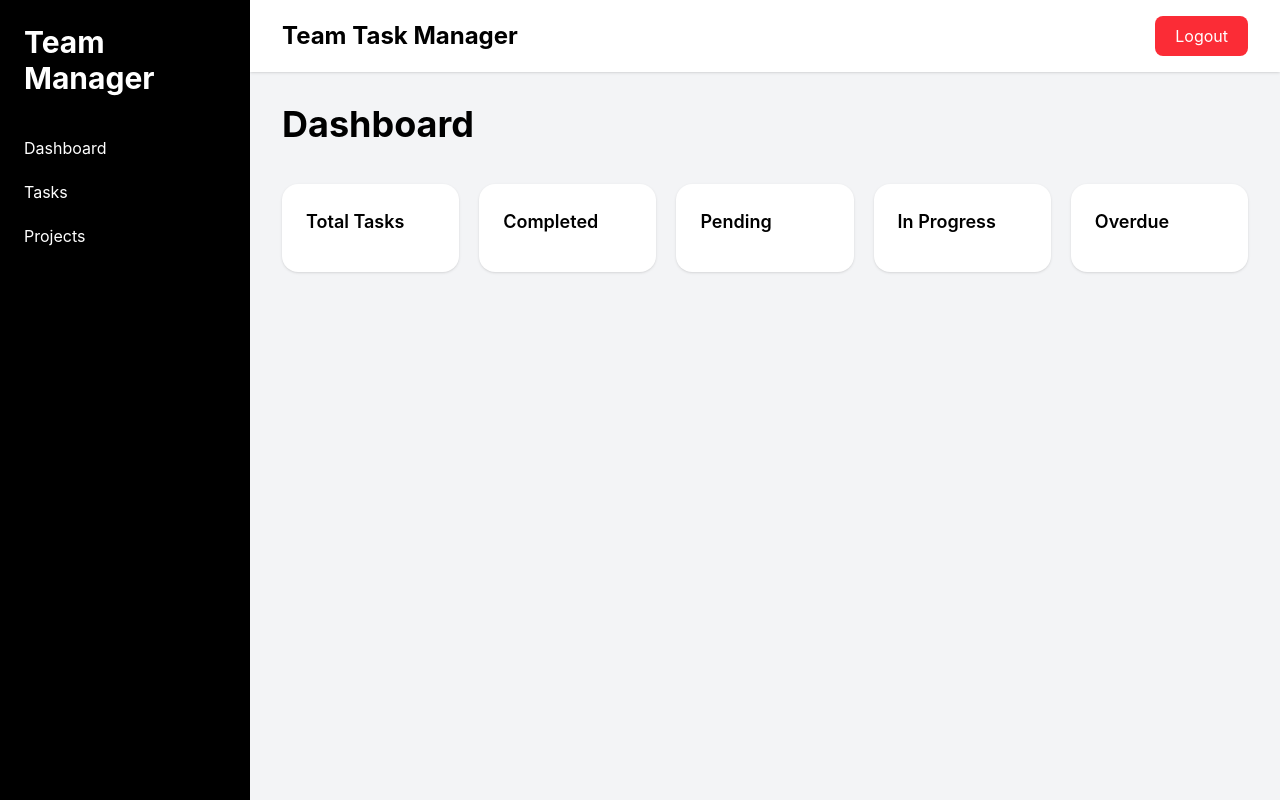
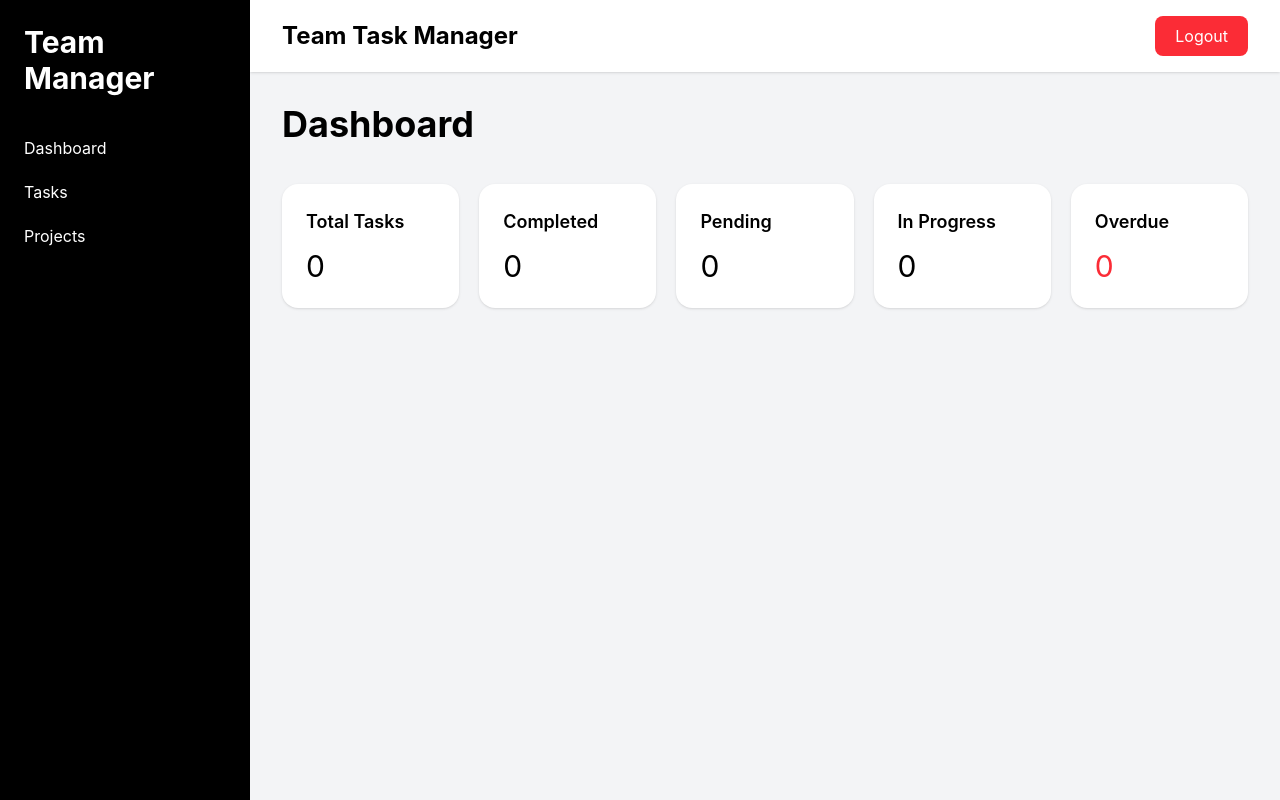
Before and after one commit to uditkumar08/TeamTaskManager, a React app in the folder frontend/: page /dashboard in a window 1280 px wide. Built offline with nearby package versions, Linux system fonts and the light colour scheme; no server answers; sample sign-in values are in the browser's storage; the HTML template or start-up script is replaced by a standard one.

Commit message:
dashboard

```diff
--- a/frontend/src/pages/Dashboard.jsx
+++ b/frontend/src/pages/Dashboard.jsx
@@ -6,7 +6,13 @@ import Layout from "../components/Layout"
 
 function Dashboard() {
 
-  const [data, setData] = useState({})
+  const [data, setData] = useState({
+    total_tasks: 0,
+    completed_tasks: 0,
+    pending_tasks: 0,
+    in_progress_tasks: 0,
+    overdue_tasks: 0
+  })
 
   useEffect(() => {
 
```
